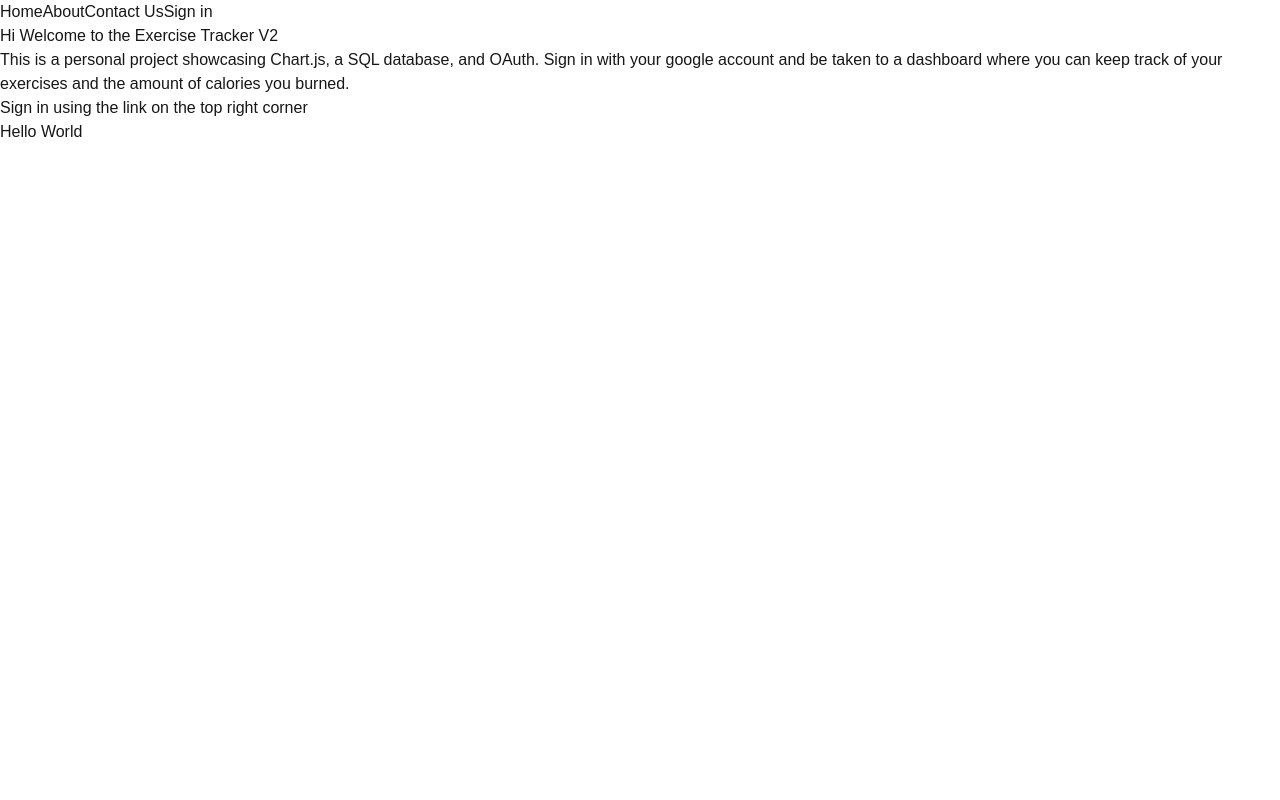
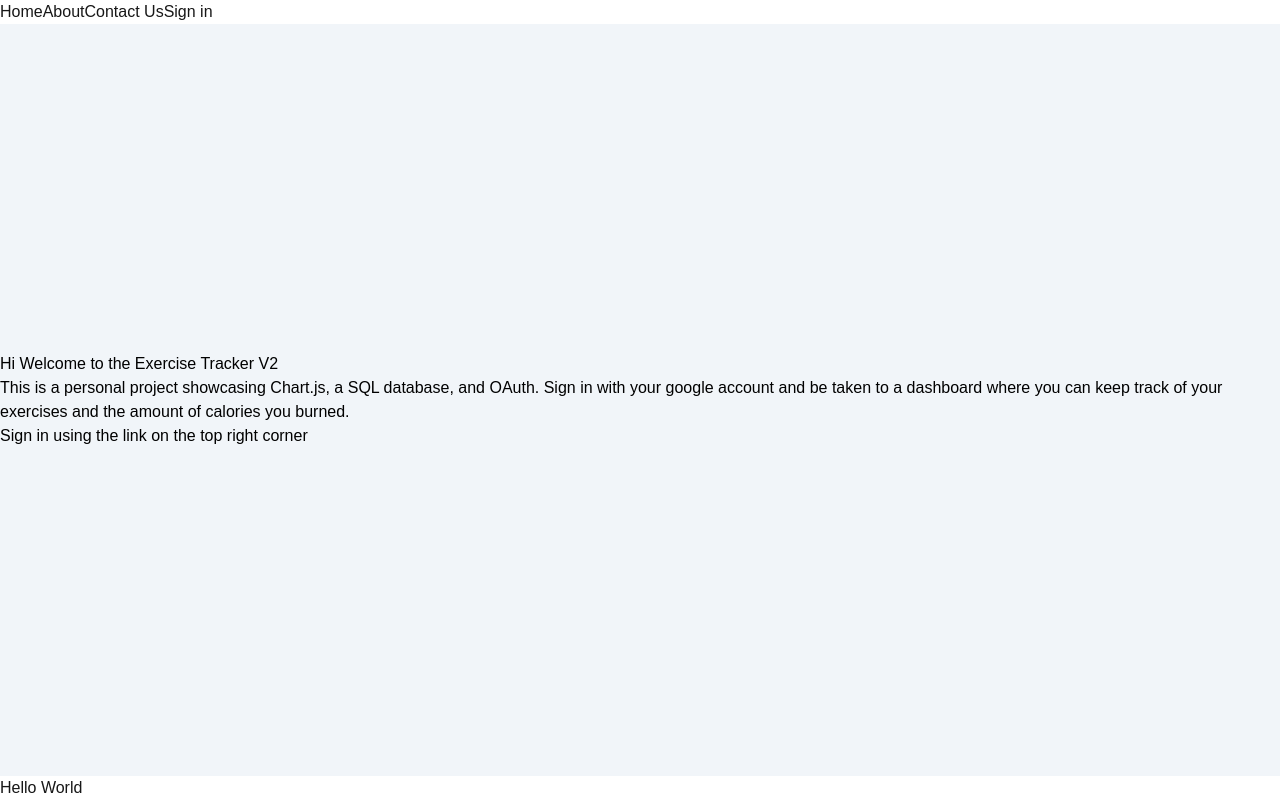
Before and after one commit to ldaws003/exercise-tracker-v2, a Next.js app: page / in a window 1280 px wide. Built offline with nearby package versions, Linux system fonts and the light colour scheme; no server answers.

Commit message:
added main tag

```diff
--- a/app/layout.tsx
+++ b/app/layout.tsx
@@ -31,9 +31,11 @@ export default function RootLayout({
       lang="en"
       className={`${geistSans.variable} ${geistMono.variable} h-full antialiased`}
     >
-      <body className="min-h-full flex flex-col">
+      <body className="flex flex-col min-h-full">
         <Header />
-        {children}
+        <main className="grow bg-slate-100 text-black content-center">
+          {children}
+        </main>
         <Footer />
       </body>
     </html>
```
